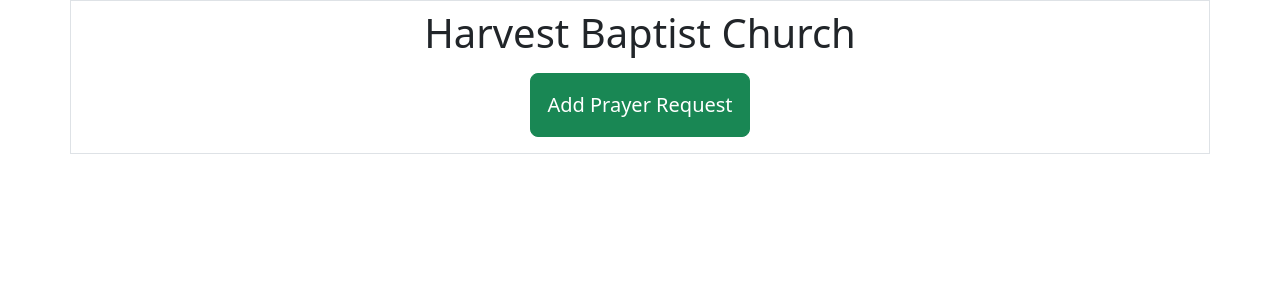
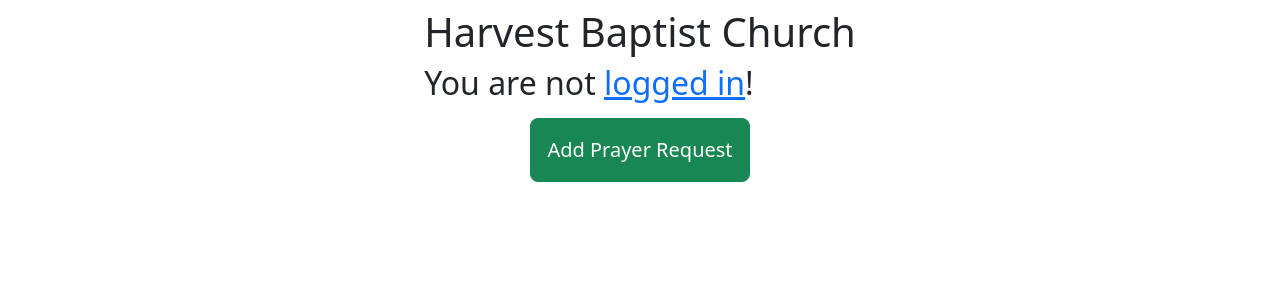
Before and after one commit to bamaham93/HBCdV2, a Django app: page /prayer/ in a window 1280 px wide. Shown: the part 56-356 px from the top of the page. Run offline with Django 5.2, Linux system fonts and the light colour scheme.

Commit message:
Added link from login to signup page.

```diff
--- a/HBCdWebApp/templates/base.html
+++ b/HBCdWebApp/templates/base.html
@@ -10,7 +10,7 @@
 
   {% include 'nav.html' %}
 
-<div class="container border d-flex justify-content-around">
+<div class="container d-flex justify-content-around">
     <div class="m-2">
         {% block section1 %}
         {% endblock %}
--- a/HBCdWebApp/templates/prayer/home.html
+++ b/HBCdWebApp/templates/prayer/home.html
@@ -6,6 +6,10 @@
 
 {% block section1 %}
     <h1>Harvest Baptist Church</h1>
+
+{% if user.is_authenticated != True %}
+    <h2>You are not <a href="{% url 'login' %}">logged in</a>!</h2>
+{% endif %}
 
 <!--<table class="table table-striped table-hover table-borderless table-sm .table-dark">-->
 <!--<tr>-->
--- a/HBCdWebApp/templates/users/login.html
+++ b/HBCdWebApp/templates/users/login.html
@@ -5,6 +5,7 @@
 
 {% block section1 %}
     <h1>Users</h1>
+    <h5>Don't have an account? Get one <a href="{% url 'sign_up' %}">here</a>!</h5>
     <form method="POST" novalidate>
         {% csrf_token %}
         <h2>Login</h2>
```
Also changed, not shown: HBCdWebApp/db.sqlite3.
